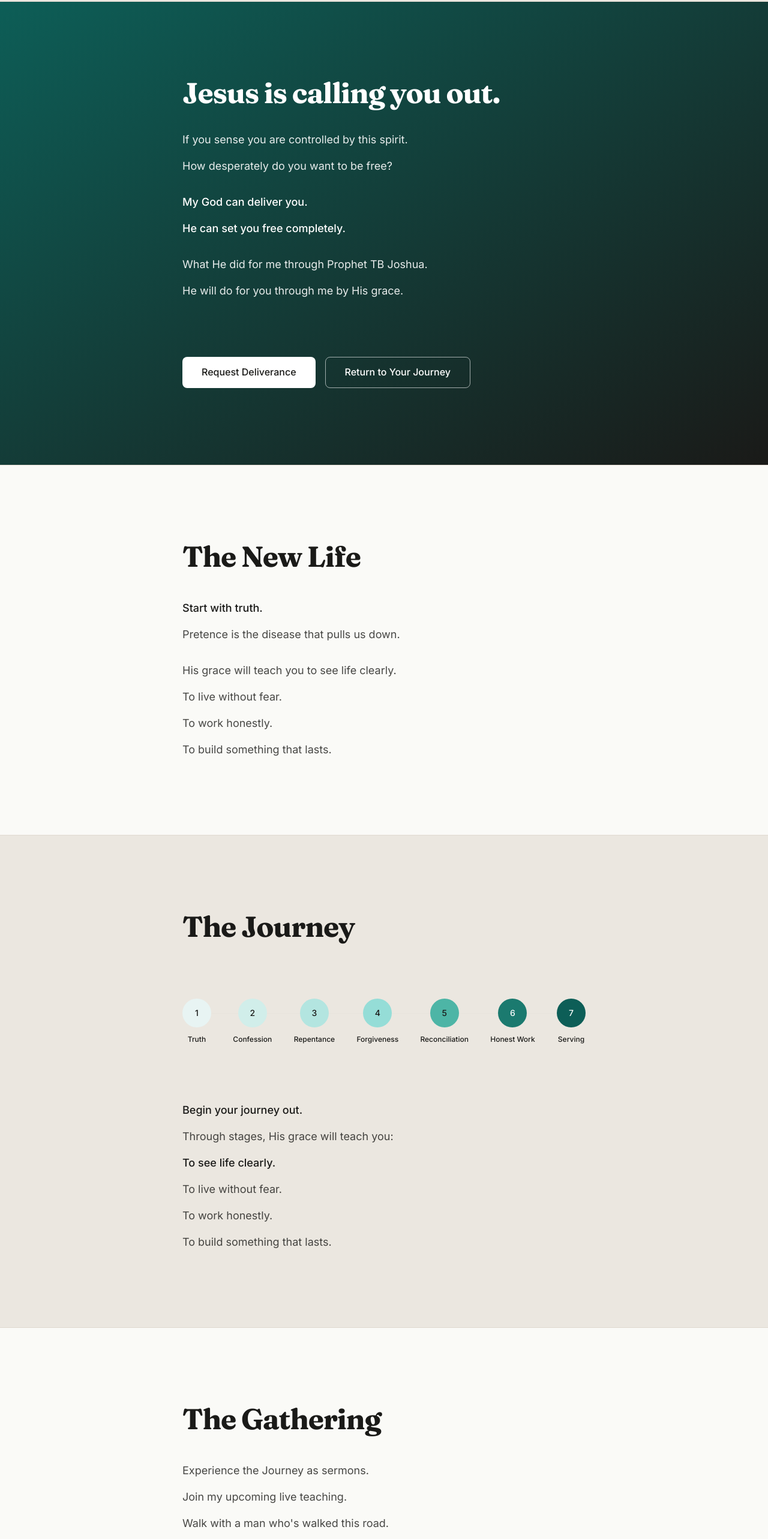
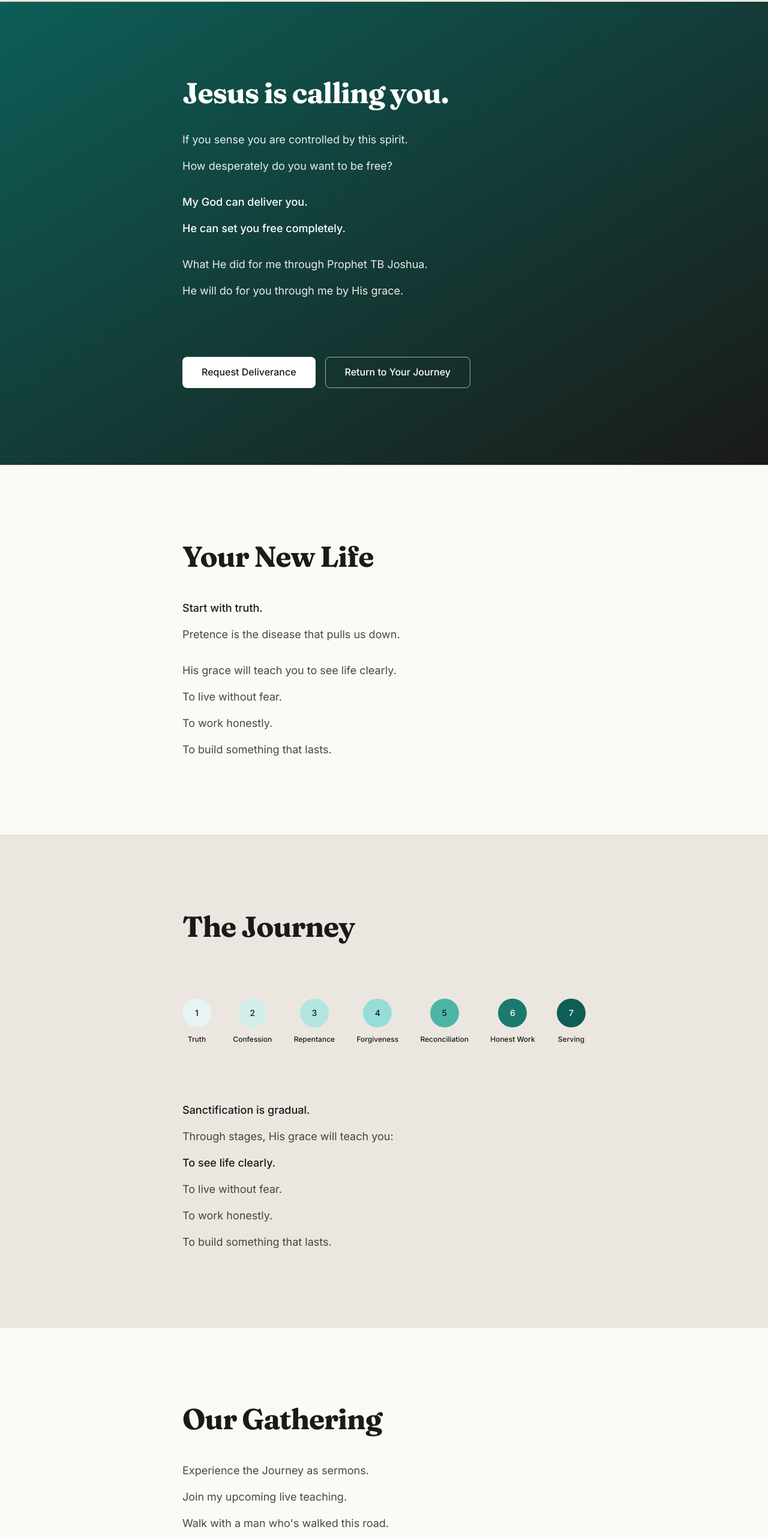
Before and after one commit to whoisjimilitan/restoration-community, a Next.js app in the folder apps/web/: page / in a window 1280 px wide. Shown: the part 2240-4806 px from the top of the page at 60% size. Built offline with nearby package versions, Linux system fonts and the light colour scheme.

Commit message:
refactor: strengthen narrative arc with cohesive title changes - jesus is calling you, your new life, sanctification is gradual, our gathering

```diff
--- a/apps/web/src/app/page.tsx
+++ b/apps/web/src/app/page.tsx
@@ -117,7 +117,7 @@ export default function Home() {
           className="max-w-2xl mx-auto space-y-16"
         >
           <div className="space-y-10">
-            <h2 className="text-4xl md:text-5xl font-rc-serif font-bold text-white leading-tight tracking-tight">Jesus is calling you out.</h2>
+            <h2 className="text-4xl md:text-5xl font-rc-serif font-bold text-white leading-tight tracking-tight">Jesus is calling you.</h2>
 
             <div className="space-y-4 text-base md:text-lg text-white/90 leading-relaxed font-light">
               <p>If you sense you are controlled by this spirit.</p>
@@ -149,7 +149,7 @@ export default function Home() {
         </motion.div>
       </section>
 
-      {/* THE NEW LIFE */}
+      {/* YOUR NEW LIFE */}
       <section className="w-full py-24 md:py-32 px-6 sm:px-8 md:px-12 bg-rc-bg border-t border-rc-border">
         <motion.div
           initial={{ opacity: 0, y: 20 }}
@@ -158,7 +158,7 @@ export default function Home() {
           viewport={{ once: true, amount: 0.15 }}
           className="max-w-2xl mx-auto space-y-12"
         >
-          <h2 className="text-4xl md:text-5xl font-rc-serif font-bold text-rc-text leading-tight tracking-tight">The New Life</h2>
+          <h2 className="text-4xl md:text-5xl font-rc-serif font-bold text-rc-text leading-tight tracking-tight">Your New Life</h2>
 
           <div className="space-y-4 text-base md:text-lg text-rc-text/80 leading-relaxed font-light">
             <p className="text-rc-text font-medium">Start with truth.</p>
@@ -185,7 +185,7 @@ export default function Home() {
           <StagesVisualization />
 
           <div className="space-y-4 text-base md:text-lg text-rc-text/80 leading-relaxed font-light">
-            <p className="text-rc-text font-medium">Begin your journey out.</p>
+            <p className="text-rc-text font-medium">Sanctification is gradual.</p>
             <p>Through stages, His grace will teach you:</p>
             <p className="text-rc-text font-medium">To see life clearly.</p>
             <p>To live without fear.</p>
@@ -195,7 +195,7 @@ export default function Home() {
         </motion.div>
       </section>
 
-      {/* THE GATHERING SECTION */}
+      {/* OUR GATHERING SECTION */}
       <section className="w-full py-24 md:py-32 px-6 sm:px-8 md:px-12 bg-rc-bg border-t border-rc-border">
         <motion.div
           initial="hidden"
@@ -221,7 +221,7 @@ export default function Home() {
             }}
             className="space-y-12"
           >
-            <h2 className="text-4xl md:text-5xl font-rc-serif font-bold text-rc-text leading-tight tracking-tight">The Gathering</h2>
+            <h2 className="text-4xl md:text-5xl font-rc-serif font-bold text-rc-text leading-tight tracking-tight">Our Gathering</h2>
 
             <div className="space-y-4 text-base md:text-lg text-rc-text/80 leading-relaxed font-light">
               <p>Experience the Journey as sermons.</p>
```
